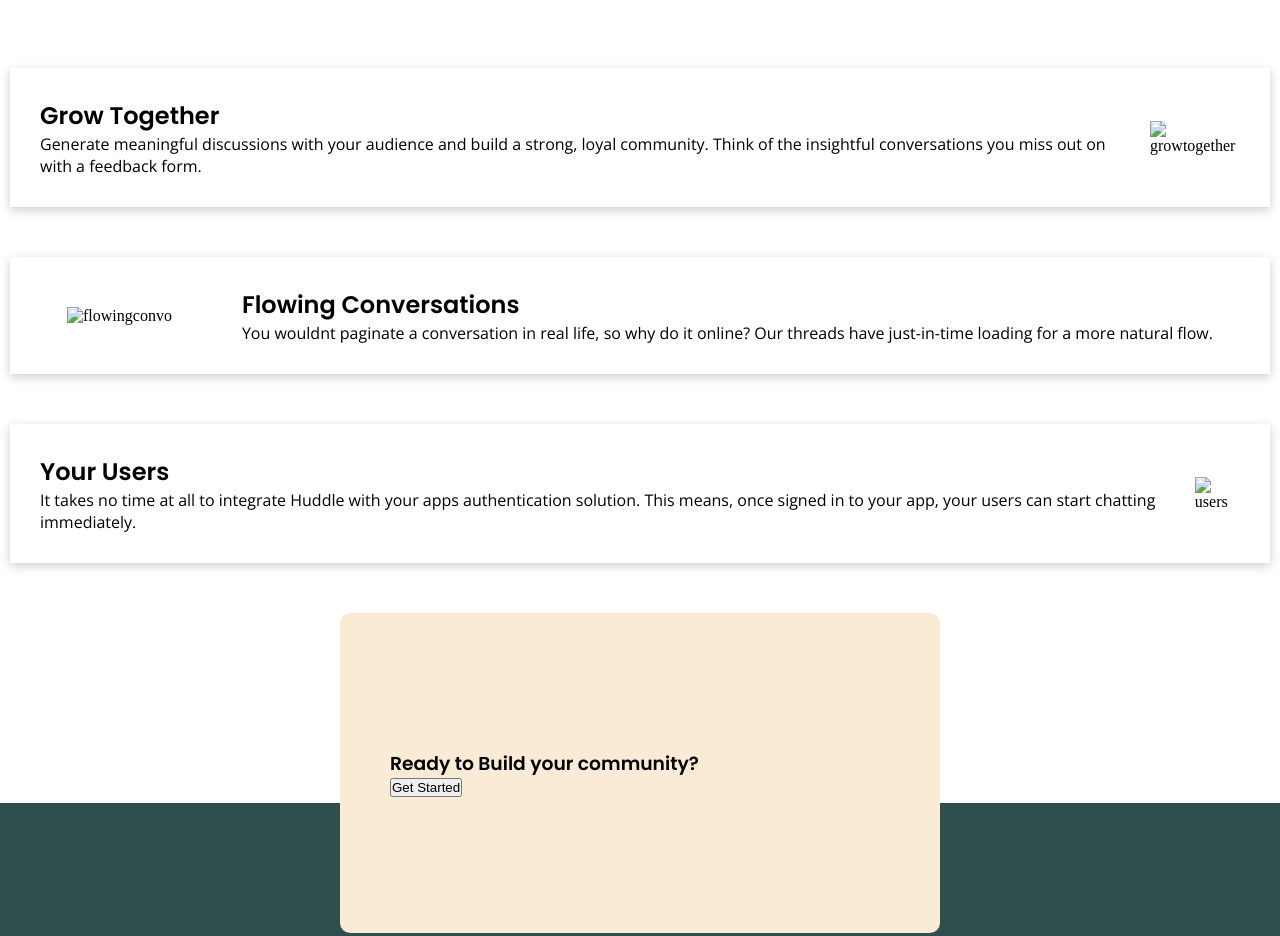
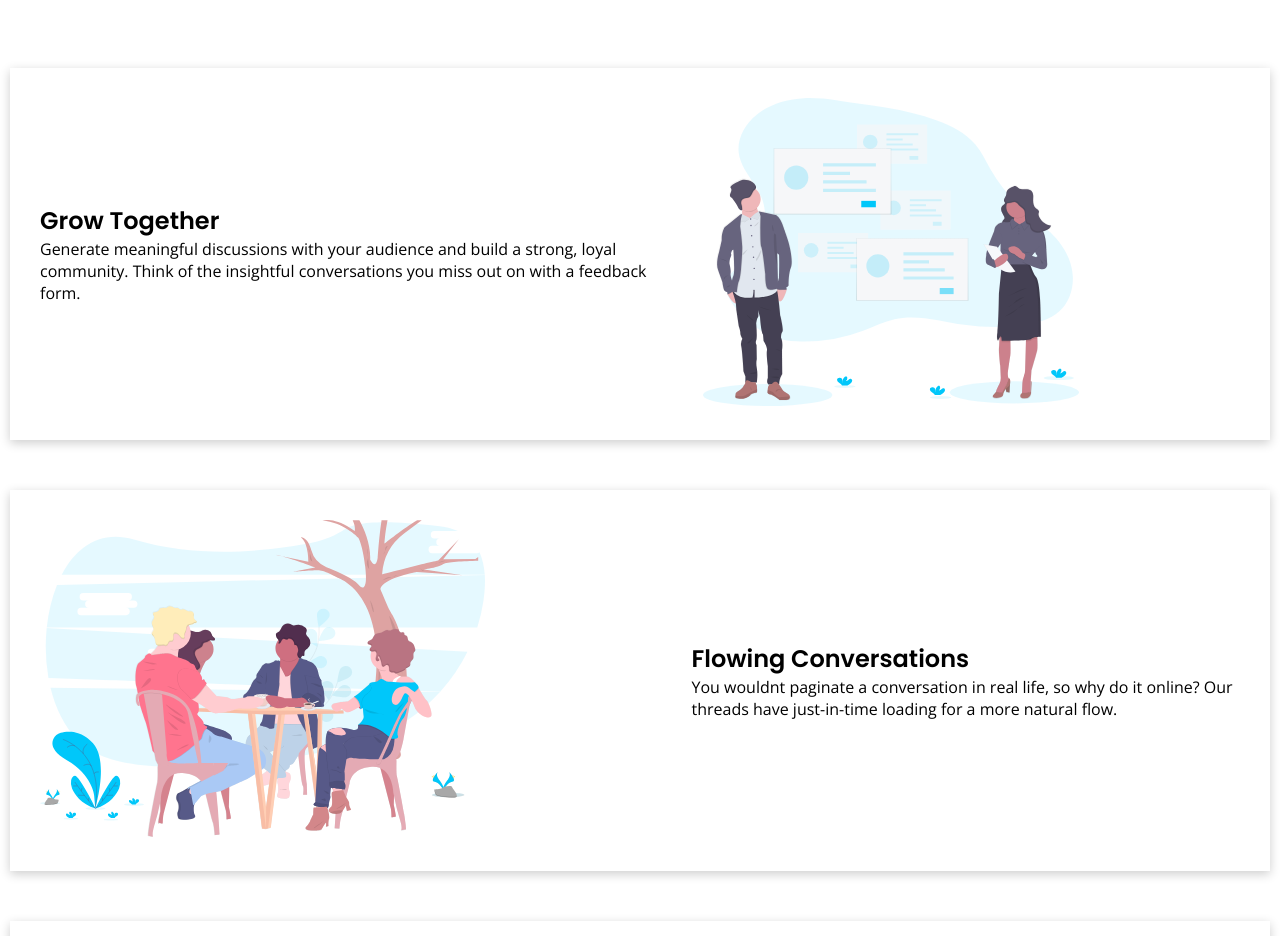
Before and after one commit to ohisohio/Huddlepage, a plain HTML site: page index.html in a window 1280 px wide. Shown: the part 532-1468 px from the top of the page. Drawn offline with nearby package versions, Linux system fonts and the light colour scheme; the site is published under a folder, as on GitHub Pages, so addresses that start at the root find nothing.

Commit message:
Update to image display

```diff
--- a/index.html
+++ b/index.html
@@ -61,7 +61,7 @@
             <div><h2>Grow Together</h2>
           <p>
             Generate meaningful discussions with your audience and build a strong, loyal community. Think of the insightful conversations you miss out on with a feedback form.</p></div>
-            <div><img src="/images/illustration-grow-together.svg" alt="growtogether" width="70%"></div>
+            <div><img src="images/illustration-grow-together.svg" alt="growtogether" width="70%"></div>
 
         </section>
 
@@ -69,7 +69,7 @@
 
 
         <section class="sectionthree">
-            <div><img src="/images/illustration-flowing-conversation.svg" alt="flowingconvo" width="70%">
+            <div><img src="images/illustration-flowing-conversation.svg" alt="flowingconvo" width="70%">
           </div>
 
             <div><h2>Flowing Conversations</h2>
@@ -85,7 +85,7 @@ You wouldnt paginate a conversation in real life, so why do it online? Our threa
 
 It takes no time at all to integrate Huddle with your apps authentication solution. This means, once signed in to your app, your users can start chatting immediately.
           </p></div>
-            <div><img src="/images/illustration-your-users.svg" alt="users" width="70%"></div>
+            <div><img src="images/illustration-your-users.svg" alt="users" width="70%"></div>
 
         </section>
         <section class="sectionfive">
```
